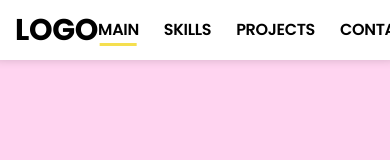
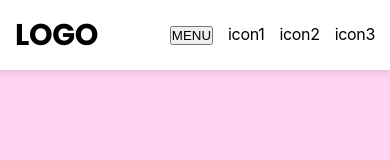
Before and after one commit to feddorovich/portfolio, a React (Create React App) app: page / in a window 390 px wide. Shown: the top 160 px of the page. Built offline with nearby package versions, Linux system fonts and the light colour scheme.

Commit message:
mobile menu

```diff
--- a/src/components/Header/Header.module.css
+++ b/src/components/Header/Header.module.css
@@ -28,14 +28,39 @@
     color: #000000;
 }
 
-@media screen and (max-width: 768px) {
-    .wrapper {
-        height: 60px;
+.icons {
+    display: flex;
+    gap: 15px;
+    position: relative;
+}
+
+.mobileMenuButton {
+    display: none;
+}
+
+.mobileMenu {
+    position: absolute;
+    background-color: #FFFFFF;
+    width: 80%;
+    z-index: 1;
+    top: calc(50% - -125px);
+    left: 50%;
+    transform: translate(-50%, -50%);
+    padding: 15px;
+    box-shadow: 0 2px 10px 1px rgba(0, 0, 0, 0.2);
+}
+
+@media (max-width: 991px) {
+    .mainMenu {
+        display: none;
+    }
+    .mobileMenuButton {
+        display: block;
     }
 }
 
-@media screen and (max-width: 576px) {
-    .wrapper {
-        height: 60px;
+@media (max-width: 575px) {
+    .mobileMenu {
+        width: 100%;
     }
 }
--- a/src/components/Header/Header.tsx
+++ b/src/components/Header/Header.tsx
@@ -1,9 +1,13 @@
-import React, {FC} from 'react';
+import React, {FC, useState} from 'react';
 import style from './Header.module.css'
 import {Nav} from "../Nav/Nav";
 import {Container} from "../Container/Container";
 
 export const Header: FC = () => {
+    let [isMenuOpen, setIsMenuOpen] = useState<boolean>(false)
+
+    const onClickButtonHandler = () => setIsMenuOpen(!isMenuOpen)
+
     return (
         <header className={style.header}>
             <Container>
@@ -13,8 +17,17 @@ export const Header: FC = () => {
                             Logo
                         </a>
                     </div>
-                    <Nav/>
-                    <div>Socials</div>
+                    <div className={isMenuOpen ? style.mobileMenu : style.mainMenu}>
+                        <Nav isMenuOpen={isMenuOpen}/>
+                    </div>
+                    <div className={style.icons}>
+                        <div className={style.mobileMenuButton}>
+                            <button onClick={onClickButtonHandler}>MENU</button>
+                        </div>
+                        <span>icon1</span>
+                        <span>icon2</span>
+                        <span>icon3</span>
+                    </div>
                 </div>
             </Container>
         </header>
--- a/src/components/Nav/Nav.module.css
+++ b/src/components/Nav/Nav.module.css
@@ -2,6 +2,36 @@
     display: flex;
     justify-content: space-between;
     gap: 25px;
+}
+
+.navMobile {
+    display: flex;
+    flex-direction: column;
+    gap: 5px;
+}
+
+.linkMobile {
+    display: flex;
+    font-family: 'Poppins-SemiBold', 'Golos_Text', sans-serif;
+    font-size: 16px;
+    text-transform: uppercase;
+    user-select: none;
+    cursor: pointer;
+    color: #000000;
+    text-decoration: none;
+    padding: 8px 0;
+    position: relative;
+}
+
+.linkMobile::after {
+    content: "";
+    position: absolute;
+    left: 50%;
+    transform: translateX(-50%);
+    bottom: -3px;
+    width: 100%;
+    border-bottom: 1px solid rgba(0, 0, 0, 0.1);
+    transition: 0.2s ease-in-out;
 }
 
 .link {
--- a/src/components/Nav/Nav.tsx
+++ b/src/components/Nav/Nav.tsx
@@ -1,7 +1,11 @@
 import React, {FC, useEffect, useState} from 'react';
 import style from './Nav.module.css'
 
-export const Nav: FC = () => {
+type NavPropsType = {
+    isMenuOpen: boolean
+}
+
+export const Nav: FC<NavPropsType> = (props) => {
     const [active, setActive] = useState(document.location.href.split('#')[1])
 
     const onChangeActiveLink = (value: string) => () => {
@@ -27,6 +31,9 @@ export const Nav: FC = () => {
     }, []);
 
     return (
+        <div>
+            {!props.isMenuOpen
+            ?
             <nav className={style.nav}>
                 <a className={active === 'main' ? style.active : style.link} href={'#main'}
                    onClick={onChangeActiveLink('main')}>Main</a>
@@ -37,5 +44,19 @@ export const Nav: FC = () => {
                 <a className={active === 'contacts' ? style.active : style.link} href={'#contacts'}
                    onClick={onChangeActiveLink('contacts')}>Contacts</a>
             </nav>
+                :
+                <nav className={style.navMobile}>
+                    <a className={style.linkMobile} href={'#main'}
+                       onClick={onChangeActiveLink('main')}>Main</a>
+                    <a className={style.linkMobile} href={'#skills'}
+                       onClick={onChangeActiveLink('skills')}>Skills</a>
+                    <a className={style.linkMobile} href={'#projects'}
+                       onClick={onChangeActiveLink('projects')}>Projects</a>
+                    <a className={style.linkMobile} href={'#contacts'}
+                       onClick={onChangeActiveLink('contacts')}>Contacts</a>
+                </nav>
+            }
+        </div>
+
     );
 };
```
Lines whose indentation alone changed are shown as unchanged.
